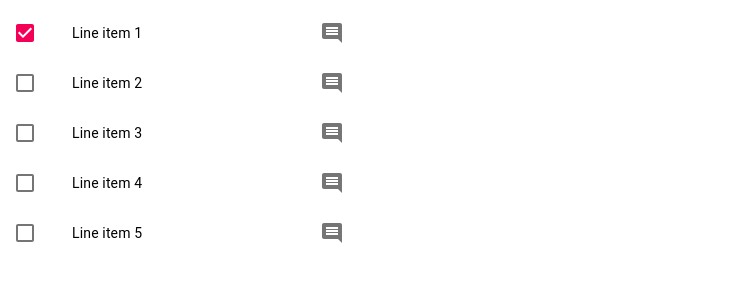
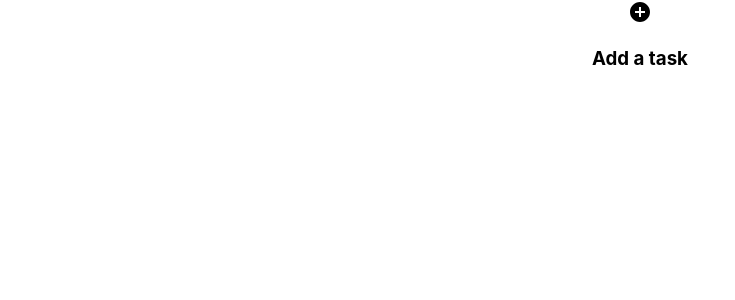
Before and after one commit to shafalam/tasks, a React (Create React App) app: page / in a window 1280 px wide. Shown: the top 300 px of the page, without its empty margins (0-735 px from the left). Built offline with nearby package versions, Linux system fonts and the light colour scheme.

Commit message:
added status array, editTask array, task array

```diff
--- a/src/components/TasksList.tsx
+++ b/src/components/TasksList.tsx
@@ -10,6 +10,8 @@ import IconButton from '@material-ui/core/IconButton';
 import CommentIcon from '@material-ui/icons/Comment';
 import TextField from '@material-ui/core/TextField';
 
+// icon import
+import AddCircleIcon from '@material-ui/icons/AddCircle';
 
 // import custom components
 import MultilineTextFields from "./TextArea"
@@ -26,51 +28,68 @@ const useStyles = makeStyles((theme: Theme) =>
 
 export default function CheckboxList() {
   const classes = useStyles();
-  const [checked, setChecked] = React.useState([0]);
-  const [edit, setEdit] = React.useState(false);
+  const aTask:string[] = [];
+  const [task, setTask] = React.useState(aTask);
+  let initialEdit: boolean[] = [];
+  const [edit, setEdit] = React.useState(initialEdit);
+  let initialTask: boolean[] = [];
+  const [taskCheck, setTaskCheck] = React.useState(initialTask);
 
-  const handleToggle = (value: number) => () => {
-    const currentIndex = checked.indexOf(value);
-    const newChecked = [...checked];
-
-    if (currentIndex === -1) {
-      newChecked.push(value);
-    } else {
-      newChecked.splice(currentIndex, 1);
-    }
-
-    setChecked(newChecked);
+  const handleToggle = (index: number) => () => {
+    const editedTask = [...taskCheck];
+    const taskStatus = editedTask[index];
+    editedTask[index] = !taskStatus;
+    setTaskCheck(editedTask);
   };
 
   const handleEdit = (num: number) => {
-    setEdit(!edit);
+    const initialEditStatus = edit[num];
     console.log("each list is clicked" + edit + num);
   }
 
+  const addTaskHandler = () => {
+    console.log("task added");
+    const newTask: boolean = false;
+    const immutableTask = [...taskCheck];
+    immutableTask.push(newTask);
+    setTaskCheck(immutableTask);
+    const newEdit: boolean = false;
+    const immutableEdit = [...edit];
+    immutableEdit.push(newEdit);
+    setEdit(immutableEdit);
+  }
 
-
+  const editText = taskCheck.map((value, index) => {
+    if(edit && value){
+      return <MultilineTextFields />
+    }
+  })
+  console.log(taskCheck);
   return (
     <div>
-      {edit ? <MultilineTextFields /> : null}
+      <div>
+        <AddCircleIcon onClick={addTaskHandler}/>
+        <h3>Add a task</h3>
+      </div>
+
       <List className={classes.root}>
-      {[0, 1, 2, 3, 4].map(value => {
+      {taskCheck.map((value, key) => {
         const labelId = `checkbox-list-label-${value}`;
-
         return (
-          <ListItem key={value} role={undefined} dense button>
+          <ListItem key={key} role={undefined} dense button>
             <ListItemIcon>
               <Checkbox
                 edge="start"
-                checked={checked.indexOf(value) !== -1}
+                checked= {value}
                 tabIndex={-1}
                 disableRipple
                 inputProps={{ 'aria-labelledby': labelId }}
-                onClick={handleToggle(value)}
+                onClick={handleToggle(key)}
               />
             </ListItemIcon>
-            <ListItemText id={labelId} primary={`Line item ${value + 1}`} />
+            <ListItemText id={labelId} primary={`Line item ${value}`} />
             <ListItemSecondaryAction>
-              <IconButton edge="end" aria-label="comments" onClick={() => handleEdit(value)}>
+              <IconButton edge="end" aria-label="comments" >
                 <CommentIcon />
               </IconButton >
             </ListItemSecondaryAction>
```
